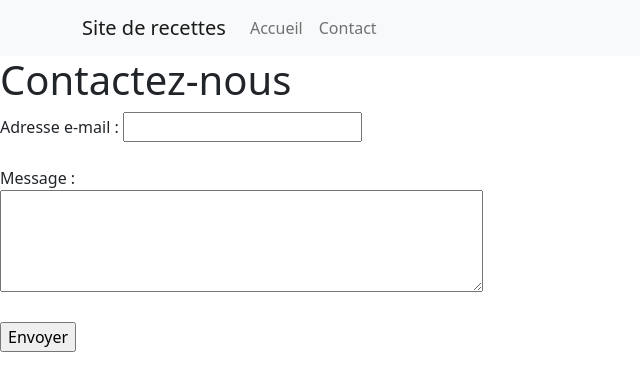
After one commit to Wati5/php-mysql, a PHP site: page /pagecontact.php in a window 1280 px wide. The commit adds this page. Shown: the top 391 px of the page, without its empty margins (0-640 px from the left). Run offline with PHP 8.4, Linux system fonts and the light colour scheme.

Commit message:
Projet fil rouge et page contact

```diff
--- /dev/null
+++ b/footer.php
@@ -0,0 +1,6 @@
+</div> <!-- Fermeture de la div.container -->
+<footer>
+    <p>Copyright © <?php echo date("Y"); ?> Site de recettes</p>
+</footer>
+</body>
+</html>
--- a/header.php
+++ b/header.php
@@ -1,10 +1,26 @@
-<nav id="menu">
-            <div class="element_menu">
-                <h3>Titre menu</h3>
-                <ul>
-                    <li><a href="page1.html">Lien</a></li>
-                    <li><a href="page2.html">Lien</a></li>
-                    <li><a href="page3.html">Lien</a></li>
+<!DOCTYPE html>
+<html>
+<head>
+    <meta charset="UTF-8">
+    <title>Site de recettes</title>
+    <link href="https://cdn.jsdelivr.net/npm/bootstrap@5.0.2/dist/css/bootstrap.min.css" rel="stylesheet">
+</head>
+<body>
+    <nav class="navbar navbar-expand-lg navbar-light bg-light">
+        <div class="container">
+            <a class="navbar-brand" href="index.php">Site de recettes</a>
+            <button class="navbar-toggler" type="button" data-bs-toggle="collapse" data-bs-target="#navbarNav" aria-controls="navbarNav" aria-expanded="false" aria-label="Toggle navigation">
+                <span class="navbar-toggler-icon"></span>
+            </button>
+            <div class="collapse navbar-collapse" id="navbarNav">
+                <ul class="navbar-nav ml-auto">
+                    <li class="nav-item">
+                        <a class="nav-link" href="index.php">Accueil</a>
+                    </li>
+                    <li class="nav-item">
+                        <a class="nav-link" href="pagecontact.php">Contact</a>
+                    </li>
                 </ul>
             </div>
-        </nav>
+        </div>
+    </nav>
--- /dev/null
+++ b/pagecontact.php
@@ -0,0 +1,22 @@
+<?php include_once('header.php'); ?>
+<!DOCTYPE html>
+<html>
+<head>
+    <meta charset="UTF-8">
+    <title>Contactez-nous</title>
+    <!-- Inclure les autres balises meta, les styles CSS, etc. ici si nécessaire -->
+</head>
+<body>
+    <h1>Contactez-nous</h1>
+
+    <form action="traitement_contact.php" method="post">
+        <label for="email">Adresse e-mail :</label>
+        <input type="email" id="email" name="email" required><br><br>
+
+        <label for="message">Message :</label><br>
+        <textarea id="message" name="message" rows="4" cols="50" required></textarea><br><br>
+
+        <input type="submit" value="Envoyer">
+    </form>
+</body>
+</html>
```
Also changed, not shown: AfficherRecettes.php (+2 -74 lines), functions.php (added, +29 -0 lines), index.php (+15 -36 lines), variables.php (added, +46 -0 lines).
